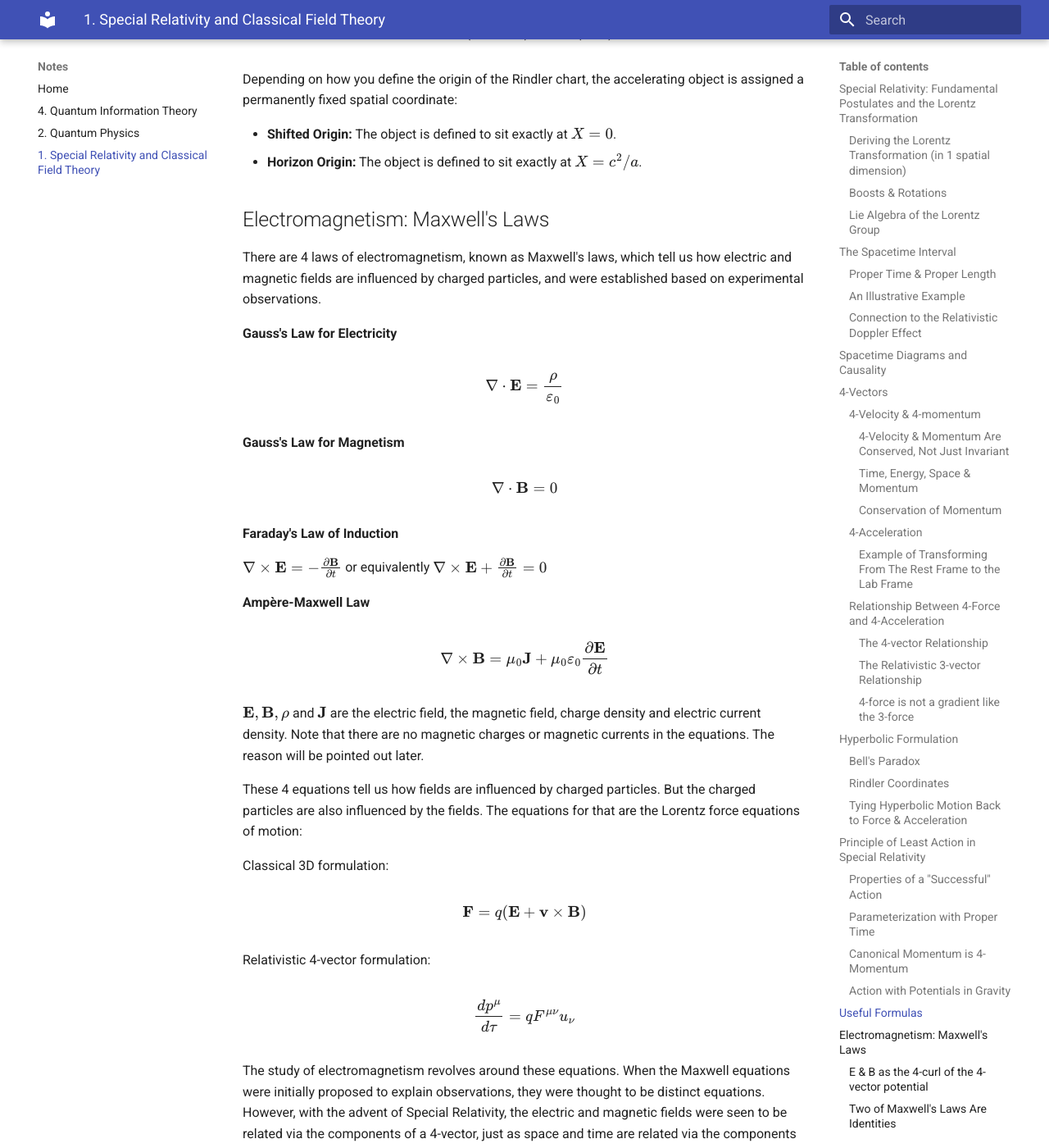
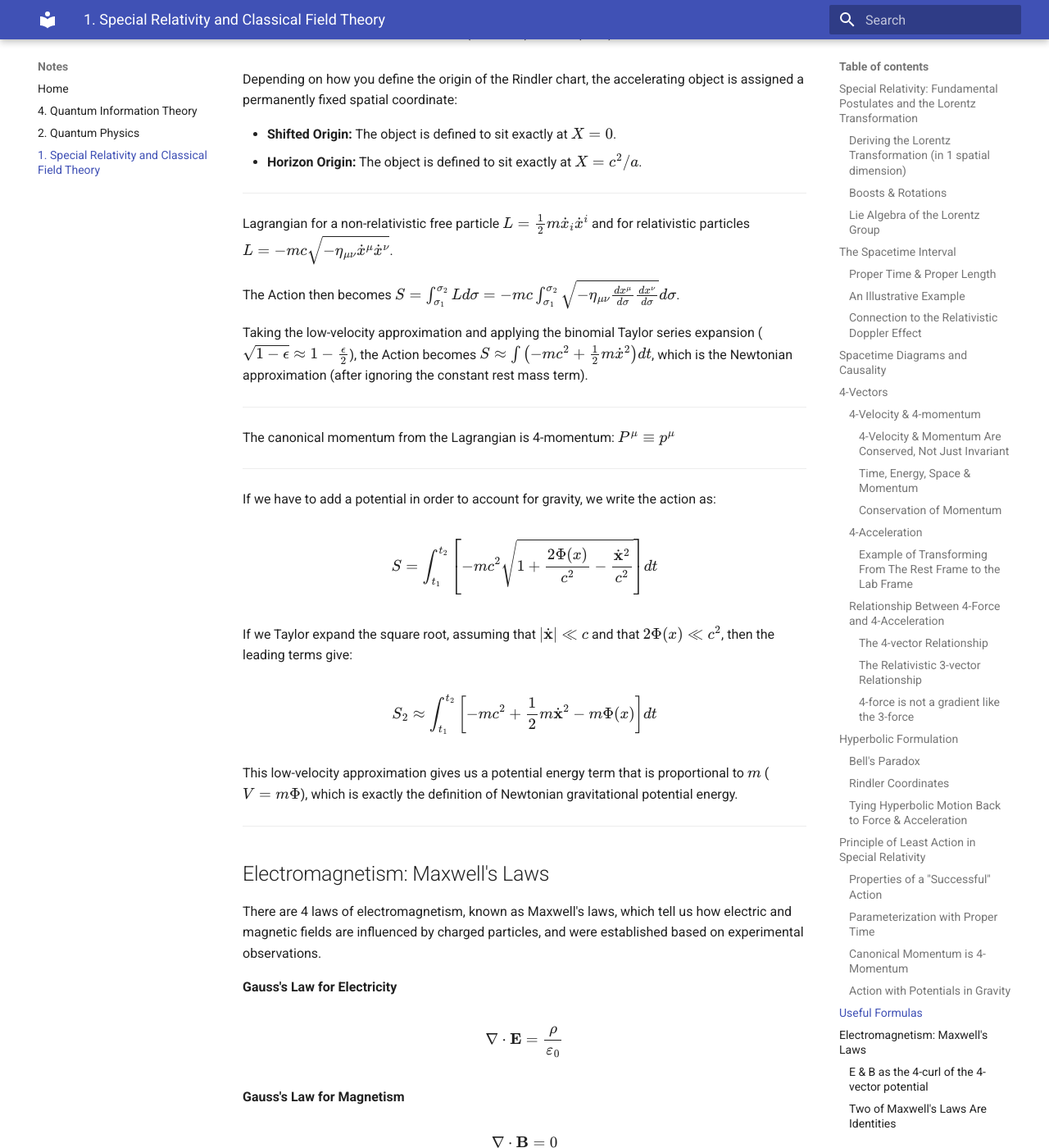
Before and after one commit to regstuff/notes, an MkDocs documentation site: the page built from docs/special_relativity_classical_field_theory.md, in a window 1280 px wide and 1400 px high, scrolled down 38486 px. Shown: the whole window at 82% size. Built offline with MkDocs 1.6.1 and Material for MkDocs 9.7.7, drawn with Linux system fonts in a browser that asks for light colours; some of the changed text lies outside the part shown.

Commit message:
Update special_relativity_classical_field_theory.md

```diff
--- a/docs/special_relativity_classical_field_theory.md
+++ b/docs/special_relativity_classical_field_theory.md
@@ -908,6 +908,32 @@ Depending on how you define the origin of the Rindler chart, the accelerating ob
 
 * **Shifted Origin:** The object is defined to sit exactly at $X=0$.
 * **Horizon Origin:** The object is defined to sit exactly at $X=c^2/a$.
+
+---
+
+Lagrangian for a non-relativistic free particle $L = \frac{1}{2}m\dot{x}_i\dot{x}^i$ and for relativistic particles $L = -mc\sqrt{-\eta_{\mu\nu}\dot{x}^\mu\dot{x}^\nu}$.
+
+The Action then becomes $S = \int_{\sigma_1}^{\sigma_2} L d\sigma = -mc \int_{\sigma_1}^{\sigma_2} \sqrt{-\eta_{\mu\nu}\frac{dx^\mu}{d\sigma}\frac{dx^\nu}{d\sigma}} d\sigma$.
+
+Taking the low-velocity approximation and applying the binomial Taylor series expansion ($\sqrt{1 - \epsilon} \approx 1 - \frac{\epsilon}{2}$), the Action becomes $S \approx \int \left( -mc^2 + \frac{1}{2}m\dot{x}^2 \right) dt$, which is the Newtonian approximation (after ignoring the constant rest mass term).
+
+---
+
+The canonical momentum from the Lagrangian is 4-momentum: $P^\mu \equiv p^\mu$
+
+---
+
+If we have to add a potential in order to account for gravity, we write the action as:
+
+$$S = \int_{t_1}^{t_2} \left[ -mc^2 \sqrt{1 + \frac{2\Phi(x)}{c^2} - \frac{\dot{\mathbf{x}}^2}{c^2}} \right] dt$$
+
+If we Taylor expand the square root, assuming that $\vert{}\dot{\mathbf{x}}\vert{} \ll c$ and that $2\Phi(x) \ll c^2$, then the leading terms give:
+
+$$S_2 \approx \int_{t_1}^{t_2} \left[ -mc^2 + \frac{1}{2}m\dot{\mathbf{x}}^2 - m\Phi(x) \right] dt$$
+
+This low-velocity approximation gives us a potential energy term that is proportional to $m$ ($V = m\Phi$), which is exactly the definition of Newtonian gravitational potential energy.
+
+---
 
 ## Electromagnetism: Maxwell's Laws
 
```
Also changed, not shown: other parts of docs/special_relativity_classical_field_theory.md (+1 -1 lines).
